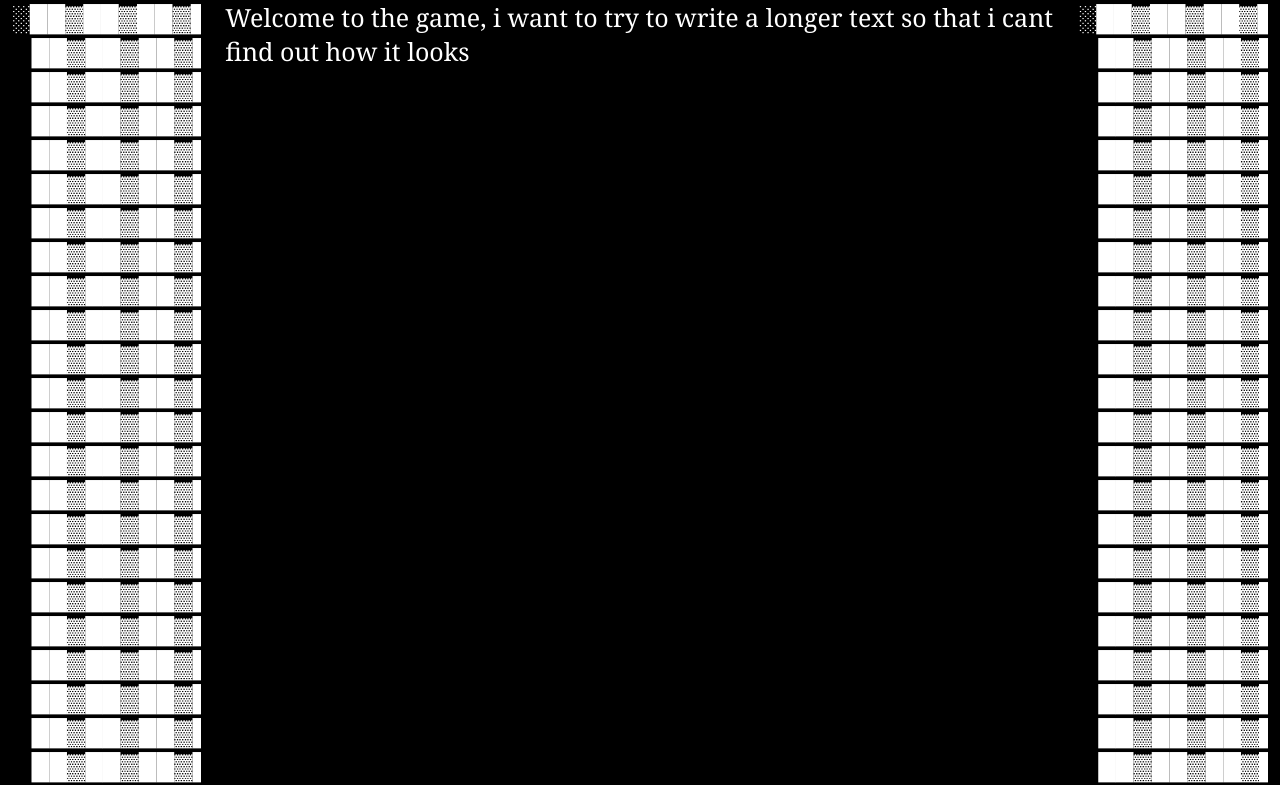
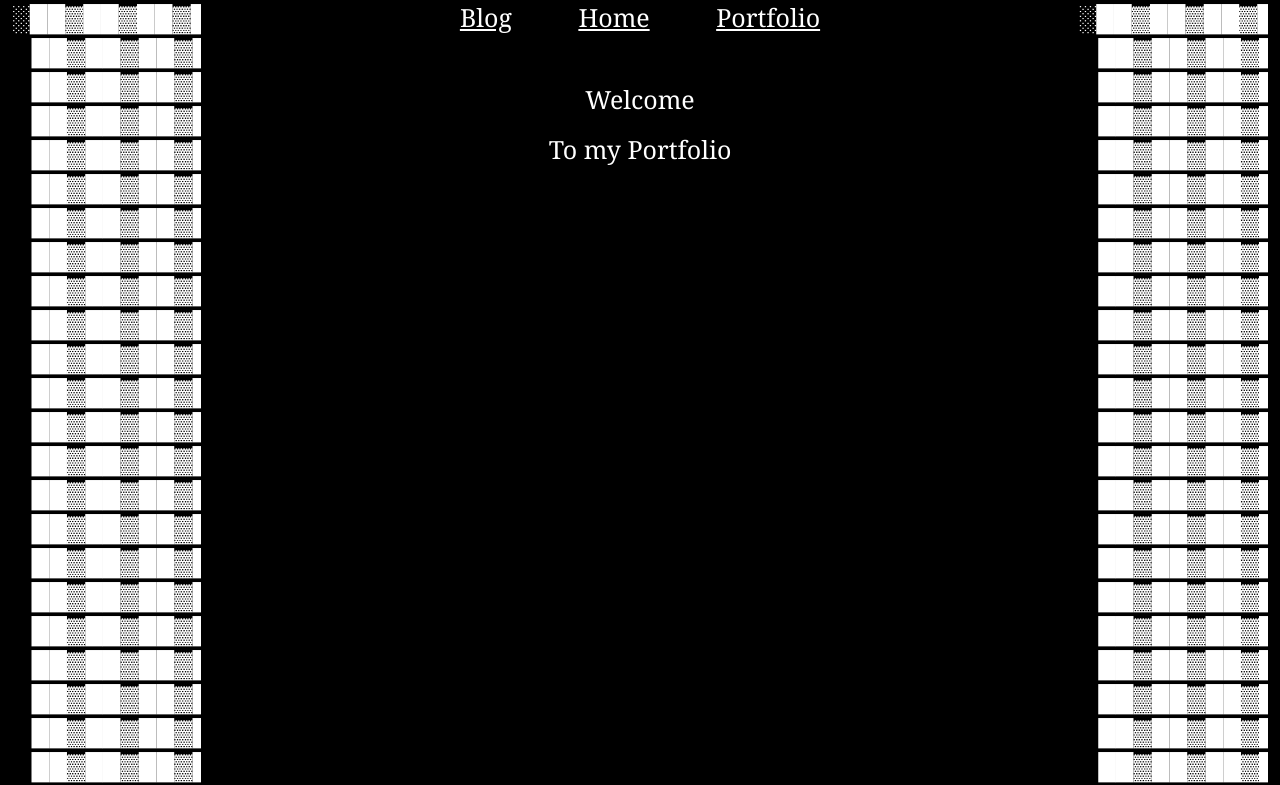
Before and after one commit to 0xMew/portfolioPage, a plain HTML site: page contact-info.html in a window 1280 px wide. Shown: the top 785 px of the page. Drawn offline with nearby package versions, Linux system fonts and the light colour scheme.

Commit message:
fixed core center

```diff
--- a/contact-info.html
+++ b/contact-info.html
@@ -8,6 +8,10 @@
     <title>No Spacing</title>
 </head>
 
+<style>
+
+</style>
+
 <body class="core">
 
     <div class="container-fluid">
@@ -15,8 +19,16 @@
           <div class="col-lg-2 d-flex justify-content-center wrapper">
             <pre class="no-spacing"><script src="pillarsAdjusted.js"></script></pre>
           </div>
-          <div class="col-lg-8 d-flex justify-content-center mx-auto">
-            Welcome to the game, i want to try to write a longer text so that i cant find out how it looks
+          <div class="col-lg-8 justify-content-center mx-auto">
+              <div class="header_links">
+                <a href="#" style="color: inherit">Blog</a>
+                <a href="#" style="color: inherit">Home</a>
+                <a href="#" style="color: inherit">Portfolio</a>
+              </div>
+              <div class="core_content mt-5">
+                <p>Welcome</p>
+                <p>To my Portfolio</p>
+              </div>
           </div>
           <div class="col-lg-2 d-flex justify-content-center wrapper">
             <pre class="no-spacing"><script src="pillarsAdjusted.js"></script></pre>
@@ -25,7 +37,7 @@
       </div>
 
 
-    <!--<pre class="no-spacing"><script src="pillars.js"></script></pre>-->
+
 
 
 </body>
--- a/mulano-stylos.css
+++ b/mulano-stylos.css
@@ -6,7 +6,25 @@
     color: #ffffff;
     background-color: #000000;
     line-height: normal !important;
+    list-style-type: none;
 
+}
+
+
+.header_links
+{
+  word-spacing: 60px;
+  margin-bottom: 20px;
+  text-align: center;
+}
+
+.core_content
+{
+  display: flex;
+  flex-direction: column;
+  align-items: center;
+  text-align: center;
+  flex: 1;
 }
 
 
```
Also changed, not shown: testing.html (added, +33 -0 lines).
